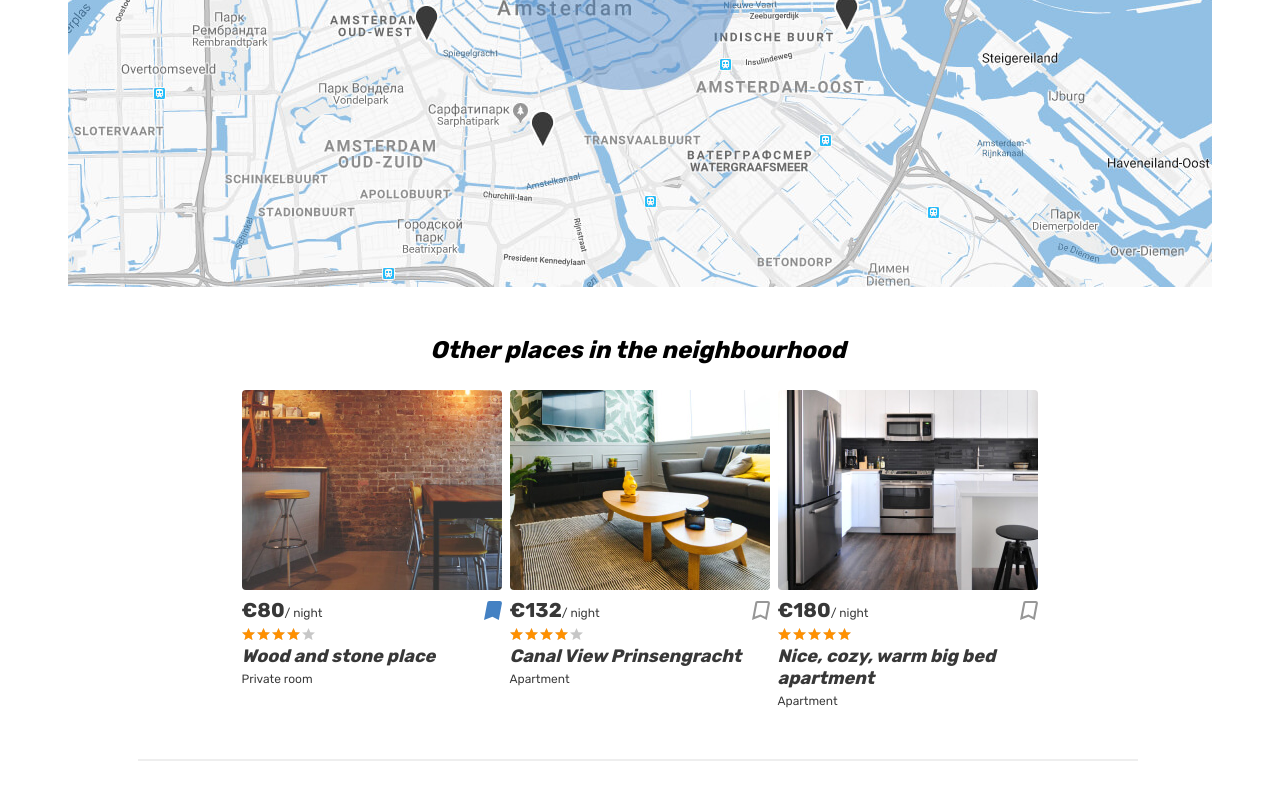
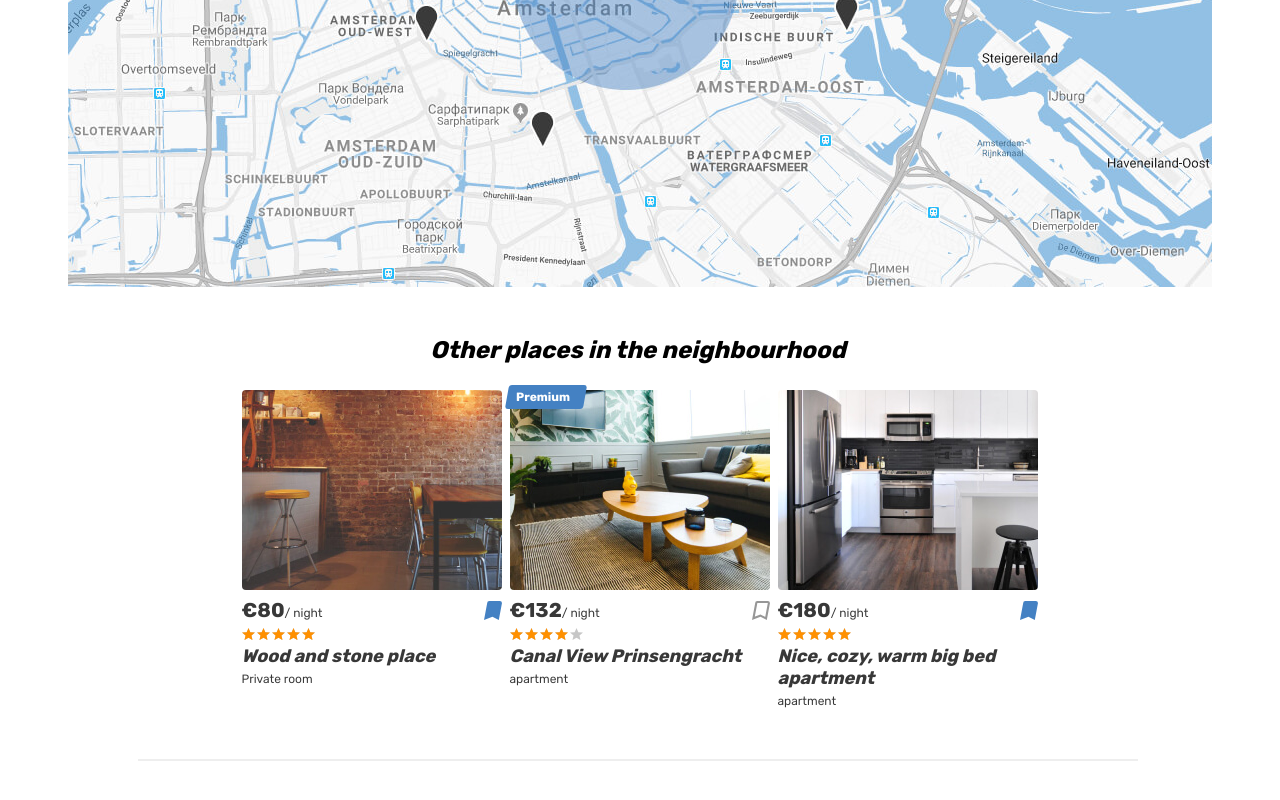
Before and after one commit to UnfriendlyMonkey/1466459-six-cities-6, a React app: page /offer/1 in a window 1280 px wide. Shown: the part 1894-2694 px from the top of the page. Built offline with nearby package versions, Linux system fonts and the light colour scheme.

Commit message:
переделал карточку оффера в списке для показа по ссылкам с разных страниц; поменял координаты в моках

```diff
--- a/src/components/favorites/favorites-city.jsx
+++ b/src/components/favorites/favorites-city.jsx
@@ -17,7 +17,7 @@ const FavoritesCity = (props) => {
       </div>
       <div className="favorites__places">
         {offers.map((offer) => (
-          <PlaceCard key={offer.id} offer={offer} fromFavorites={true}/>
+          <PlaceCard key={offer.id} offer={offer} from={`favorites`}/>
         ))}
       </div>
     </li>
--- a/src/components/place-card/place-card.jsx
+++ b/src/components/place-card/place-card.jsx
@@ -4,15 +4,30 @@ import PropTypes from 'prop-types';
 import {offerType} from '../../types/offer';
 
 const PlaceCard = (props) => {
-  const {offer, onHover, fromFavorites = false} = props;
+  const {offer, onHover, from = `main`} = props;
   const {isPremium, price, previewImage, rating, title, type, isFavorite, id} = offer;
   const premiumMark = <div className="place-card__mark">
     <span>Premium</span>
   </div>;
-  const favoriteClassName = () => {
-    const prefix = `place-card__bookmark-button button`;
-    return isFavorite ? prefix + ` place-card__bookmark-button--active` : prefix;
-  };
+  const favoriteClassName = `place-card__bookmark-button button ${isFavorite && `place-card__bookmark-button--active`}`;
+  let articleClassName = `place-card`;
+  let imageWrapperClassName = `place-card__image-wrapper`;
+  let infoClassName = `place-card__info`;
+
+  switch (from) {
+    case (`favorites`):
+      articleClassName += ` favorites__card`;
+      imageWrapperClassName += ` favorites__image-wrapper`;
+      infoClassName += ` favorites__card-info`;
+      break;
+    case (`property`):
+      articleClassName += ` near-places__card`;
+      imageWrapperClassName += ` near-places__image-wrapper`;
+      break;
+    default:
+      articleClassName += ` cities__place-card`;
+      imageWrapperClassName += ` cities__image-wrapper`;
+  }
 
   const handleHover = () => {
     if (onHover) {
@@ -21,20 +36,20 @@ const PlaceCard = (props) => {
   };
 
   return (
-    <article className={fromFavorites ? `favorites__card place-card` : `cities__place-card place-card`} onMouseEnter={handleHover}>
+    <article className={articleClassName} onMouseEnter={handleHover}>
       {isPremium && premiumMark}
-      <div className={fromFavorites ? `favorites__image-wrapper place-card__image-wrapper` : `cities__image-wrapper place-card__image-wrapper`}>
-        <a href="#">
-          <img className="place-card__image" src={previewImage} width={fromFavorites ? `150` : `260`} height={fromFavorites ? `110` : `200`} alt="Place image"/>
-        </a>
+      <div className={imageWrapperClassName}>
+        <Link to={`/offer/` + id}>
+          <img className="place-card__image" src={previewImage} width={from === `favorites` ? `150` : `260`} height={from === `favorites` ? `110` : `200`} alt="Place image"/>
+        </Link>
       </div>
-      <div className={fromFavorites ? `favorites__card-info place-card__info` : `place-card__info`}>
+      <div className={infoClassName}>
         <div className="place-card__price-wrapper">
           <div className="place-card__price">
             <b className="place-card__price-value">&euro;{price}</b>
             <span className="place-card__price-text">&#47;&nbsp;night</span>
           </div>
-          <button className={favoriteClassName()} type="button">
+          <button className={favoriteClassName} type="button">
             <svg className="place-card__bookmark-icon" width="18" height="19">
               <use xlinkHref="#icon-bookmark"></use>
             </svg>
@@ -59,7 +74,7 @@ const PlaceCard = (props) => {
 PlaceCard.propTypes = {
   offer: offerType,
   onHover: PropTypes.func,
-  fromFavorites: PropTypes.bool
+  from: PropTypes.oneOf([`main`, `favorites`, `property`])
 };
 
 export default PlaceCard;
--- a/src/components/property/property.jsx
+++ b/src/components/property/property.jsx
@@ -1,6 +1,7 @@
 import React from 'react';
 import {arrayOf} from 'prop-types';
 import {offerType} from '../../types/offer';
+import PlaceCard from '../place-card/place-card';
 import CommentForm from '../comment-form/comment-form';
 
 
@@ -10,7 +11,8 @@ const Property = (props) => {
   const property = offers.filter((offer) => offer.id === index)[0];
   const {id, images, type, isPremium, isFavorite, title, rating, bedrooms, maxAdults, price, goods, host, description} = property;
   const {avatarUrl, name, isPro} = host;
-  const avatarClassName = isPro ? `property__avatar-wrapper user__avatar-wrapper property__avatar-wrapper--pro` : `property__avatar-wrapper user__avatar-wrapper`;
+  const avatarClassName = `property__avatar-wrapper user__avatar-wrapper ${isPro && `property__avatar-wrapper--pro`}`;
+  const nearPlaces = offers.filter((offer) => offer !== property && offer.city.name === property.city.name);
 
   return (
     <main className="page__main page__main--property">
@@ -19,24 +21,24 @@ const Property = (props) => {
           <div className="property__gallery">
             {images.map((image) => (
               <div className="property__image-wrapper" key={image + id}>
-                <img className="property__image" src={image} alt={`Photo` + type} />
+                <img className="property__image" src={image} alt={`Photo ` + type} />
               </div>
             ))}
           </div>
         </div>
         <div className="property__container container">
           <div className="property__wrapper">
-            {isPremium ? (
+            {isPremium && (
               <div className="property__mark">
                 <span>Premium</span>
               </div>
-            ) : null}
+            )}
             <div className="property__name-wrapper">
               <h1 className="property__name">
                 {title}
               </h1>
               <button
-                className={isFavorite ? `property__bookmark-button property__bookmark-button--active button` : `property__bookmark-button button`}
+                className={`property__bookmark-button button ${isFavorite && `property__bookmark-button--active`}`}
                 type="button">
                 <svg className="property__bookmark-icon" width="31" height="33">
                   <use xlinkHref="#icon-bookmark"></use>
@@ -131,101 +133,11 @@ const Property = (props) => {
         <section className="near-places places">
           <h2 className="near-places__title">Other places in the neighbourhood</h2>
           <div className="near-places__list places__list">
-            <article className="near-places__card place-card">
-              <div className="near-places__image-wrapper place-card__image-wrapper">
-                <a href="#">
-                  <img className="place-card__image" src="img/room.jpg" width="260" height="200" alt="Place image" />
-                </a>
-              </div>
-              <div className="place-card__info">
-                <div className="place-card__price-wrapper">
-                  <div className="place-card__price">
-                    <b className="place-card__price-value">&euro;80</b>
-                    <span className="place-card__price-text">&#47;&nbsp;night</span>
-                  </div>
-                  <button className="place-card__bookmark-button place-card__bookmark-button--active button" type="button">
-                    <svg className="place-card__bookmark-icon" width="18" height="19">
-                      <use xlinkHref="#icon-bookmark"></use>
-                    </svg>
-                    <span className="visually-hidden">In bookmarks</span>
-                  </button>
-                </div>
-                <div className="place-card__rating rating">
-                  <div className="place-card__stars rating__stars">
-                    <span style={{width: `80%`}}></span>
-                    <span className="visually-hidden">Rating</span>
-                  </div>
-                </div>
-                <h2 className="place-card__name">
-                  <a href="#">Wood and stone place</a>
-                </h2>
-                <p className="place-card__type">Private room</p>
-              </div>
-            </article>
 
-            <article className="near-places__card place-card">
-              <div className="near-places__image-wrapper place-card__image-wrapper">
-                <a href="#">
-                  <img className="place-card__image" src="img/apartment-02.jpg" width="260" height="200" alt="Place image" />
-                </a>
-              </div>
-              <div className="place-card__info">
-                <div className="place-card__price-wrapper">
-                  <div className="place-card__price">
-                    <b className="place-card__price-value">&euro;132</b>
-                    <span className="place-card__price-text">&#47;&nbsp;night</span>
-                  </div>
-                  <button className="place-card__bookmark-button button" type="button">
-                    <svg className="place-card__bookmark-icon" width="18" height="19">
-                      <use xlinkHref="#icon-bookmark"></use>
-                    </svg>
-                    <span className="visually-hidden">To bookmarks</span>
-                  </button>
-                </div>
-                <div className="place-card__rating rating">
-                  <div className="place-card__stars rating__stars">
-                    <span style={{width: `80%`}}></span>
-                    <span className="visually-hidden">Rating</span>
-                  </div>
-                </div>
-                <h2 className="place-card__name">
-                  <a href="#">Canal View Prinsengracht</a>
-                </h2>
-                <p className="place-card__type">Apartment</p>
-              </div>
-            </article>
+            {nearPlaces.map((offer) => (
+              <PlaceCard key={offer.id} offer={offer} from={`property`}/>
+            ))}
 
-            <article className="near-places__card place-card">
-              <div className="near-places__image-wrapper place-card__image-wrapper">
-                <a href="#">
-                  <img className="place-card__image" src="img/apartment-03.jpg" width="260" height="200" alt="Place image" />
-                </a>
-              </div>
-              <div className="place-card__info">
-                <div className="place-card__price-wrapper">
-                  <div className="place-card__price">
-                    <b className="place-card__price-value">&euro;180</b>
-                    <span className="place-card__price-text">&#47;&nbsp;night</span>
-                  </div>
-                  <button className="place-card__bookmark-button button" type="button">
-                    <svg className="place-card__bookmark-icon" width="18" height="19">
-                      <use xlinkHref="#icon-bookmark"></use>
-                    </svg>
-                    <span className="visually-hidden">To bookmarks</span>
-                  </button>
-                </div>
-                <div className="place-card__rating rating">
-                  <div className="place-card__stars rating__stars">
-                    <span style={{width: `100%`}}></span>
-                    <span className="visually-hidden">Rating</span>
-                  </div>
-                </div>
-                <h2 className="place-card__name">
-                  <a href="#">Nice, cozy, warm big bed apartment</a>
-                </h2>
-                <p className="place-card__type">Apartment</p>
-              </div>
-            </article>
           </div>
         </section>
       </div>
```
Also changed, not shown: src/mocks/offers.js (+8 -8 lines).
